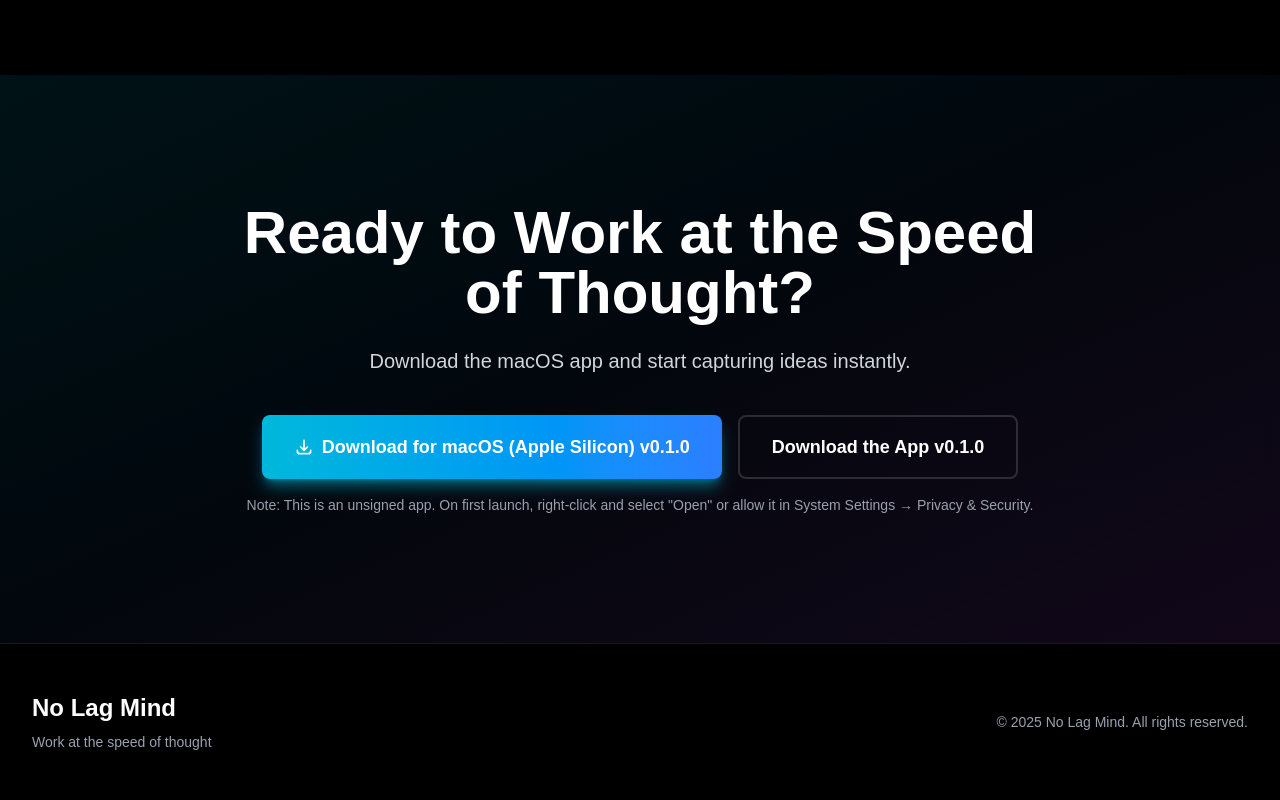
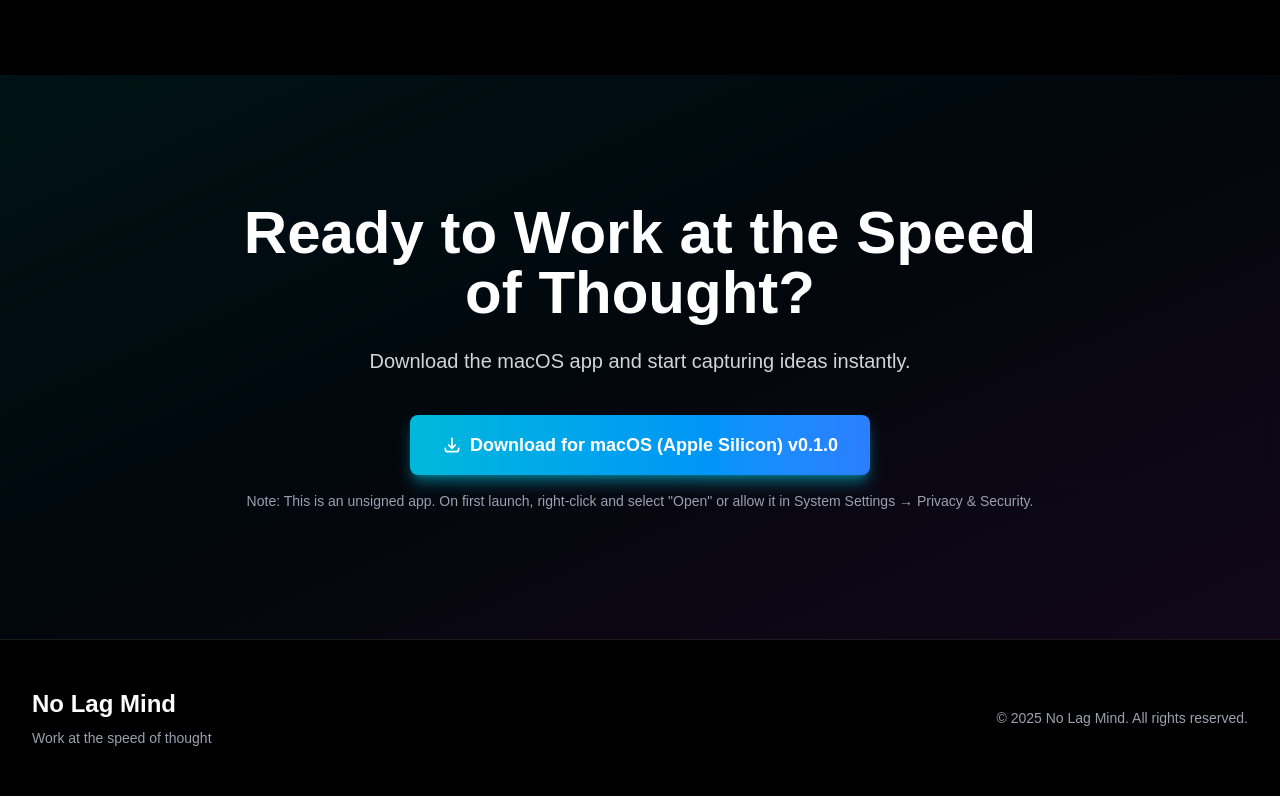
Before and after one commit to cuberpro11/no-lag-mind, a Next.js app: page /note-app in a window 1280 px wide. Shown: the part 4850-5650 px from the top of the page. Built offline with nearby package versions, Linux system fonts and the light colour scheme; no server answers.

Commit message:
fixed download link

```diff
--- a/app/note-app/page.tsx
+++ b/app/note-app/page.tsx
@@ -251,15 +251,6 @@
                 </svg>
                 Download for macOS (Apple Silicon) v0.1.0
               </motion.a>
-              <motion.a
-                href="/downloads/No Lag Mind Note App_macOS.zip"
-                download="No Lag Mind Note App_macOS.zip"
-                whileHover={{ scale: 1.05 }}
-                whileTap={{ scale: 0.95 }}
-                className="px-8 py-4 bg-transparent border-2 border-white/15 text-white font-semibold rounded-lg hover:border-cyan-500/40 hover:bg-white/5 transition-all w-full sm:w-auto text-lg"
-              >
-                Download the App v0.1.0
-              </motion.a>
             </div>
             <p className="text-sm text-gray-400 mt-4">
               Note: This is an unsigned app. On first launch, right-click and select "Open" or allow it in System Settings → Privacy & Security.
```
